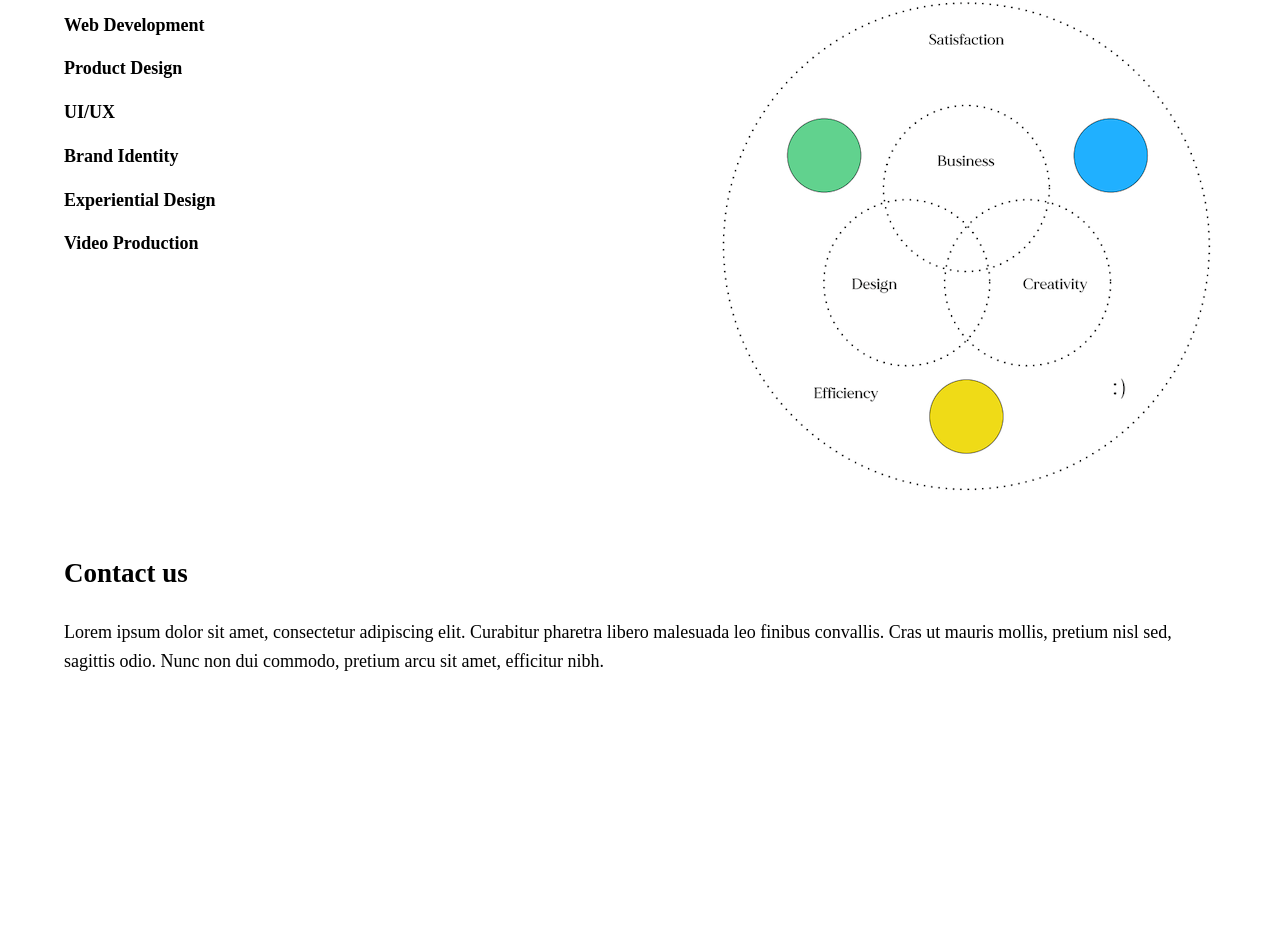
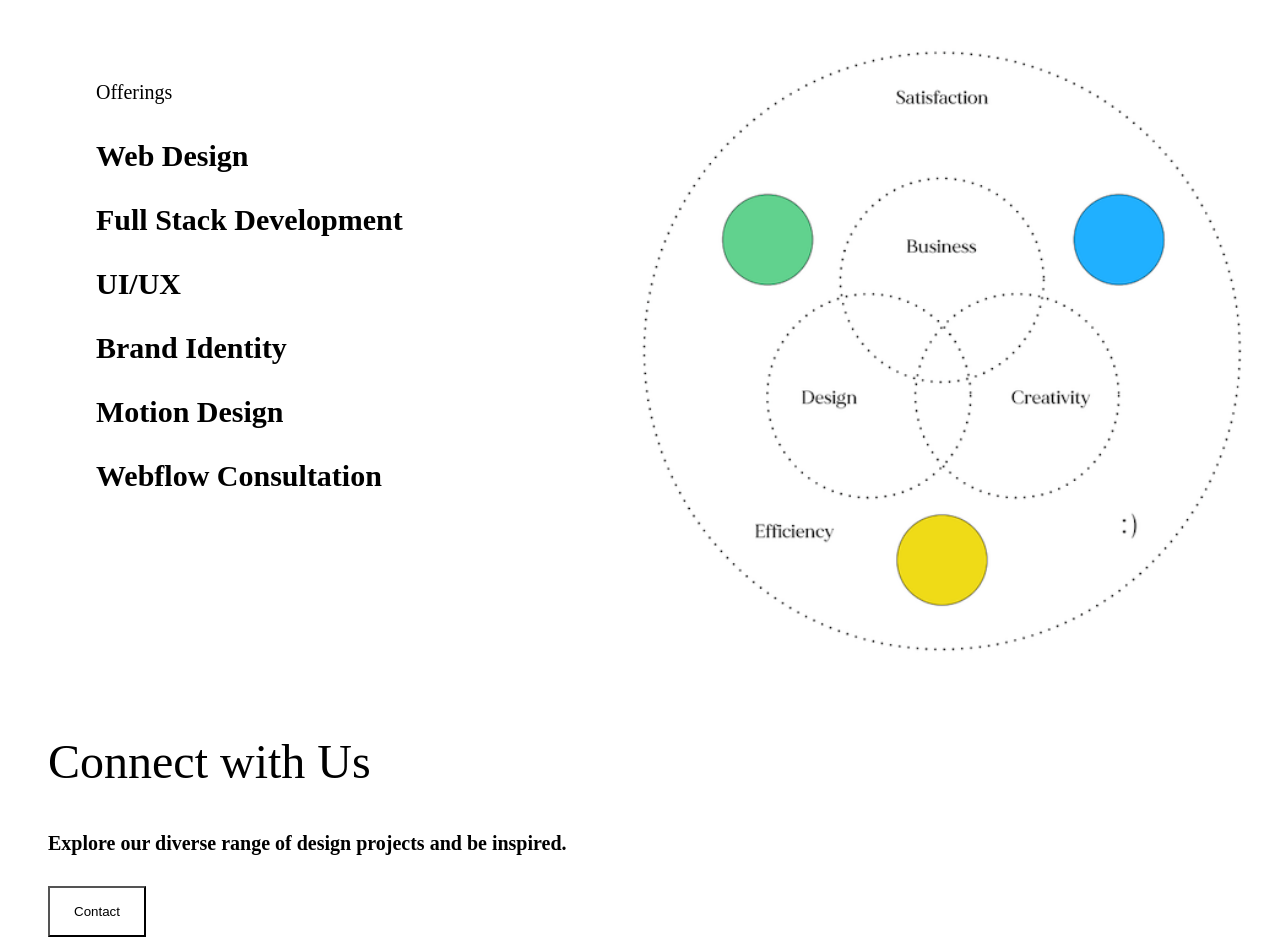
Before and after one commit to dsstevens/satisficient, a React (Vite) app: page / in a window 1280 px wide. Shown: the part 833-1785 px from the top of the page. Before the commit the page ends 1524 px from the top, so only its background shows below. Built offline with nearby package versions, Linux system fonts and the light colour scheme; a web font is replaced by a local one.

Commit message:
Finish minimum wireframe

```diff
--- a/src/Components/Contact.jsx
+++ b/src/Components/Contact.jsx
@@ -1,14 +1,14 @@
-import React from "react";
-import "../styles/Contact.scss";
+import React from 'react';
+import '../styles/Contact.scss';
 
 const Contact = () => {
   return (
     <div>
-      <h1>Contact us</h1>
-      Lorem ipsum dolor sit amet, consectetur adipiscing elit. Curabitur
-      pharetra libero malesuada leo finibus convallis. Cras ut mauris mollis,
-      pretium nisl sed, sagittis odio. Nunc non dui commodo, pretium arcu sit
-      amet, efficitur nibh.
+      <p className="contact-header">Connect with Us</p>
+      <h4 className="contact-description">
+        Explore our diverse range of design projects and be inspired.
+      </h4>
+      <button className="contact-button">Contact</button>
     </div>
   );
 };
--- a/src/Components/Header.jsx
+++ b/src/Components/Header.jsx
@@ -13,11 +13,11 @@ const Header = () => {
     <header className="header">
       <nav>
         <ul>
+          {/* <li>
+            <a onClick={() => handleScroll("statement")}>Us</a>
+          </li> */}
           <li>
-            <a onClick={() => handleScroll("statement")}>Work</a>
-          </li>
-          <li>
-            <a onClick={() => handleScroll("offerings")}>About</a>
+            <a onClick={() => handleScroll("offerings")}>Offerings</a>
           </li>
           <li>
             <a onClick={() => handleScroll("contact")}>Contact</a>
--- a/src/Components/Home.jsx
+++ b/src/Components/Home.jsx
@@ -1,16 +1,16 @@
-import React from "react";
-import Contact from "./Contact.jsx";
-import Header from "./Header.jsx";
-import Offerings from "./Offerings.jsx";
-import Statement from "./Statement.jsx";
-import "../styles/App.scss";
+import React from 'react';
+import Contact from './Contact.jsx';
+import Header from './Header.jsx';
+import Offerings from './Offerings.jsx';
+import Statement from './Statement.jsx';
+import '../styles/App.scss';
 
 const Home = () => {
   return (
     <div className="home">
-      <div className="main-content">
+      <div className="all-content">
         <Header />
-        <div className="content">
+        <div className="main-content">
           <section id="statement" className="statement-section">
             <Statement />
           </section>
--- a/src/Components/Offerings.jsx
+++ b/src/Components/Offerings.jsx
@@ -5,12 +5,13 @@ const Offerings = () => {
   return (
     <div className="offerings">
       <div className="offerings-list">
-      <h1>Web Development</h1>
-      <h1>Product Design</h1>
+      <p className="offerings-title">Offerings</p>
+      <h1>Web Design</h1>
+      <h1>Full Stack Development</h1>
       <h1>UI/UX</h1>
       <h1>Brand Identity</h1>
-      <h1>Experiential Design</h1>
-      <h1>Video Production</h1>
+      <h1>Motion Design</h1>
+      <h1>Webflow Consultation</h1>
     </div>
     <div className="offerings-image">
       <img src="/offerings.png" alt="Satificient Offerings List in Image Form"></img>
--- a/src/styles/App.scss
+++ b/src/styles/App.scss
@@ -13,7 +13,7 @@ body {
   margin: auto;
 }
 
-.content {
+.main-content {
   margin: 0;
   padding: 0 1rem;
 }
@@ -27,7 +27,7 @@ body {
     max-width: 1280px;
   }
 
-  .content {
+  .main-content {
     padding: 0rem 3rem;
     overflow-y: auto;
   }
--- a/src/styles/Contact.scss
+++ b/src/styles/Contact.scss
@@ -1,3 +1,38 @@
 .contact-section {
-    padding: 1rem;
+  padding-bottom: 3rem;
+}
+
+.contact-header {
+  font-size: 2rem;
+}
+
+.contact-button {
+  background-color: white;
+  padding: .75rem 1rem;
+}
+
+.contact-description {
+  // padding-bottom: .75rem;
+  font-size: 1rem;
+}
+
+@media (min-width: 1024px) {
+
+  .contact-section {
+    padding-bottom: 3rem;
   }
+
+  .contact-header {
+    font-size: 3rem;
+  }
+
+  .contact-button {
+    background-color: white;
+    padding: 1rem 1.5rem;
+  }
+
+  .contact-description {
+    // padding-bottom: .75rem;
+    font-size: 1.25rem;
+  }
+}
--- a/src/styles/Offerings.scss
+++ b/src/styles/Offerings.scss
@@ -1,23 +1,70 @@
 .offerings {
     display: flex;
-    justify-content: space-between;
-    flex-wrap: wrap;
+    flex-direction: column;
+    justify-content: center;
     width: 100%;
-    font-size: .75rem;
+    font-size: 1rem;
+    gap: 1rem;
+    padding: 2rem 0;
+
 }
 
-.offerings-section {
+.offerings-list {
+    display: flex;
+    flex-direction: column;
+    align-items: center;
+    text-align: center;
     padding: 1rem;
+
+    h1 {
+        margin: 0.5rem 0;
+    }
 }
 
 .offerings-image {
     display: flex;
-    justify-content: space-between;
-    max-width: 50%;
+    justify-content: center;
+    width: 100%;
+    margin-top: 1rem;
+
+    img {
+        width: 100%;
+        max-width: 400px;
+    }
 }
 
 @media (min-width: 1024px) {
     .offerings {
+        flex-direction: row;
+        justify-content: space-between;
+        padding: 1rem;
+        padding-top: 4rem;
+        padding-bottom: 4rem;
+    }
 
+    .offerings-title {
+        padding-bottom: 1rem;
+    }
+
+    .offerings-image {
+        width: 75%;
+        display: flex;
+        justify-content: flex-start;
+        align-items: center;
+        margin-top: 0;
+
+        img {
+            max-width: 100%;
+            height: auto;
+        }
+    }
+
+    .offerings-list {
+        width: 60%;
+        padding: 2rem;
+        padding-top: -1rem;
+        align-items: flex-start;
+        text-align: left;
+        font-size: 1.25rem;
     }
 }
```
Also changed, not shown: src/Components/Footer.jsx (added), src/styles/Footer.scss (added).
